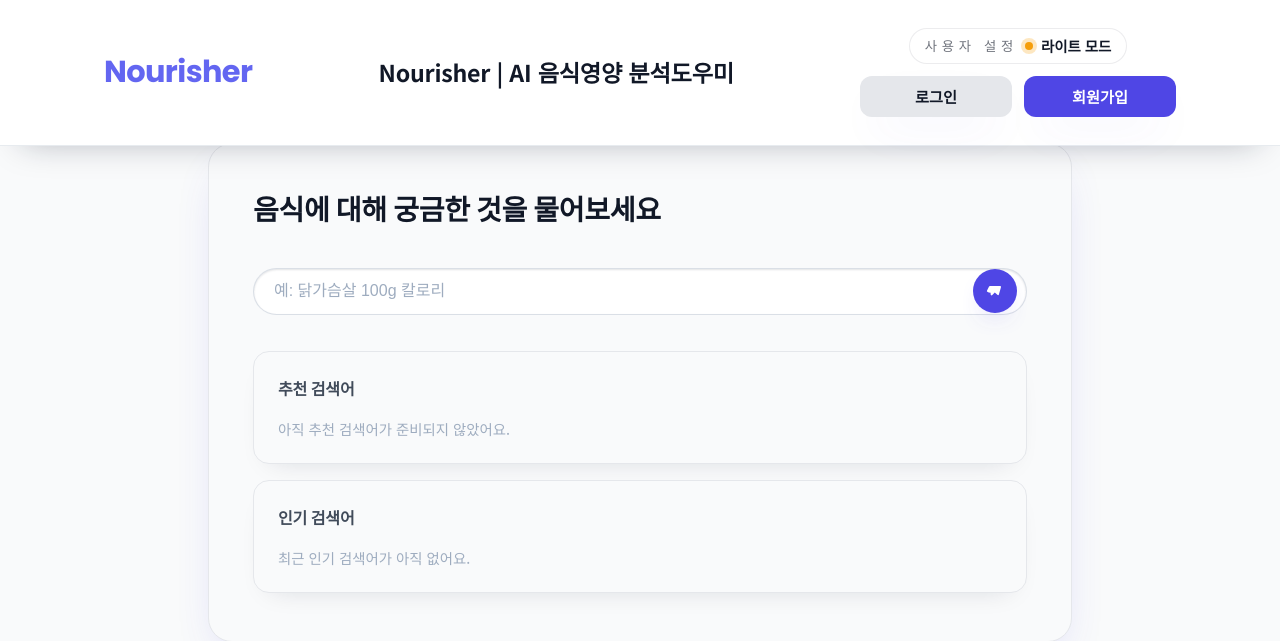
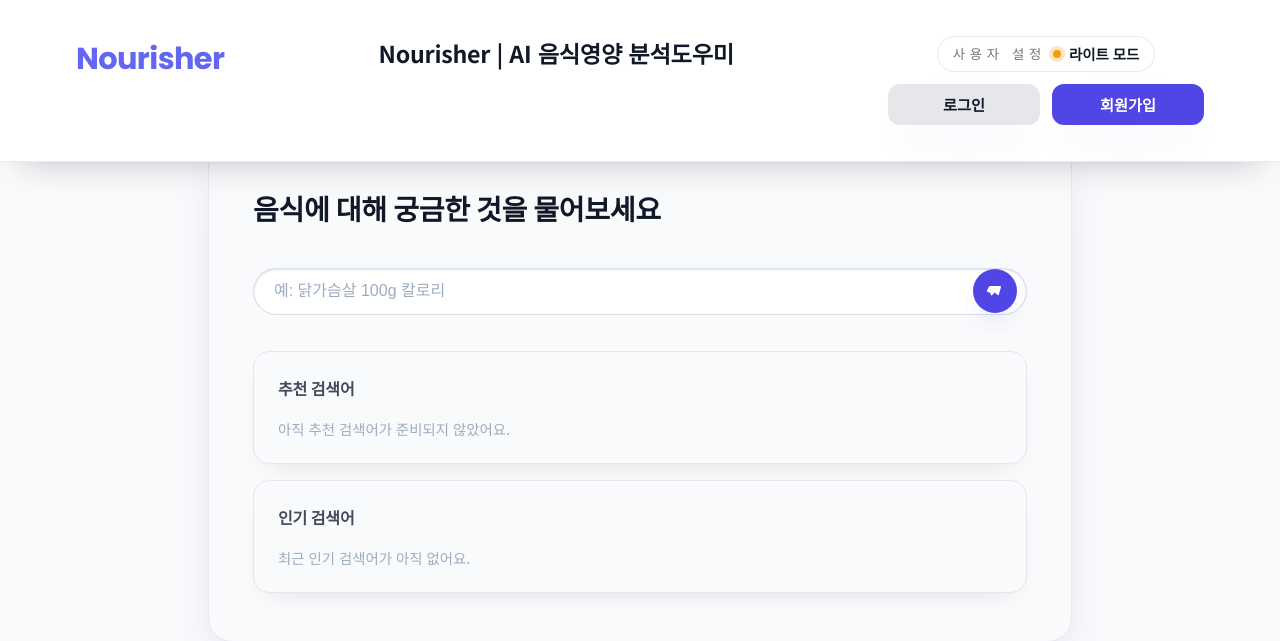
Before and after one commit to monda95/main_project_12_BE, a Django app: page / in a window 1280 px wide. Shown: the top 641 px of the page. Run offline with Django 5.2, Linux system fonts and the light colour scheme; data that the repository does not hold is empty; parts of the project's set-up code (start-up, migrations or seed data) failed here and were passed over.

Commit message:
헤더 배너 영역 확대 및 로고 정렬 수정

```diff
--- a/static/css/style.css
+++ b/static/css/style.css
@@ -210,13 +210,13 @@ h6 {
 
 .header-banner-inner {
   width: 100%;
-  max-width: clamp(20rem, 90vw, 72rem);
+  max-width: clamp(22rem, 95vw, 90rem);
   margin: 0 auto;
-  padding: clamp(1.25rem, 3vw, 1.75rem) clamp(1.5rem, 4vw, 2.5rem);
+  padding: clamp(1.5rem, 3.5vw, 2.25rem) clamp(1.5rem, 4vw, 2.75rem);
   display: grid;
   grid-template-columns: 1fr;
   gap: 1rem;
-  align-items: center;
+  align-items: start;
   justify-items: center;
 }
 
@@ -228,6 +228,9 @@ h6 {
 }
 
 .header-banner-left {
+  flex-direction: column;
+  align-items: flex-start;
+  gap: 0.35rem;
   justify-self: start;
 }
 
```
